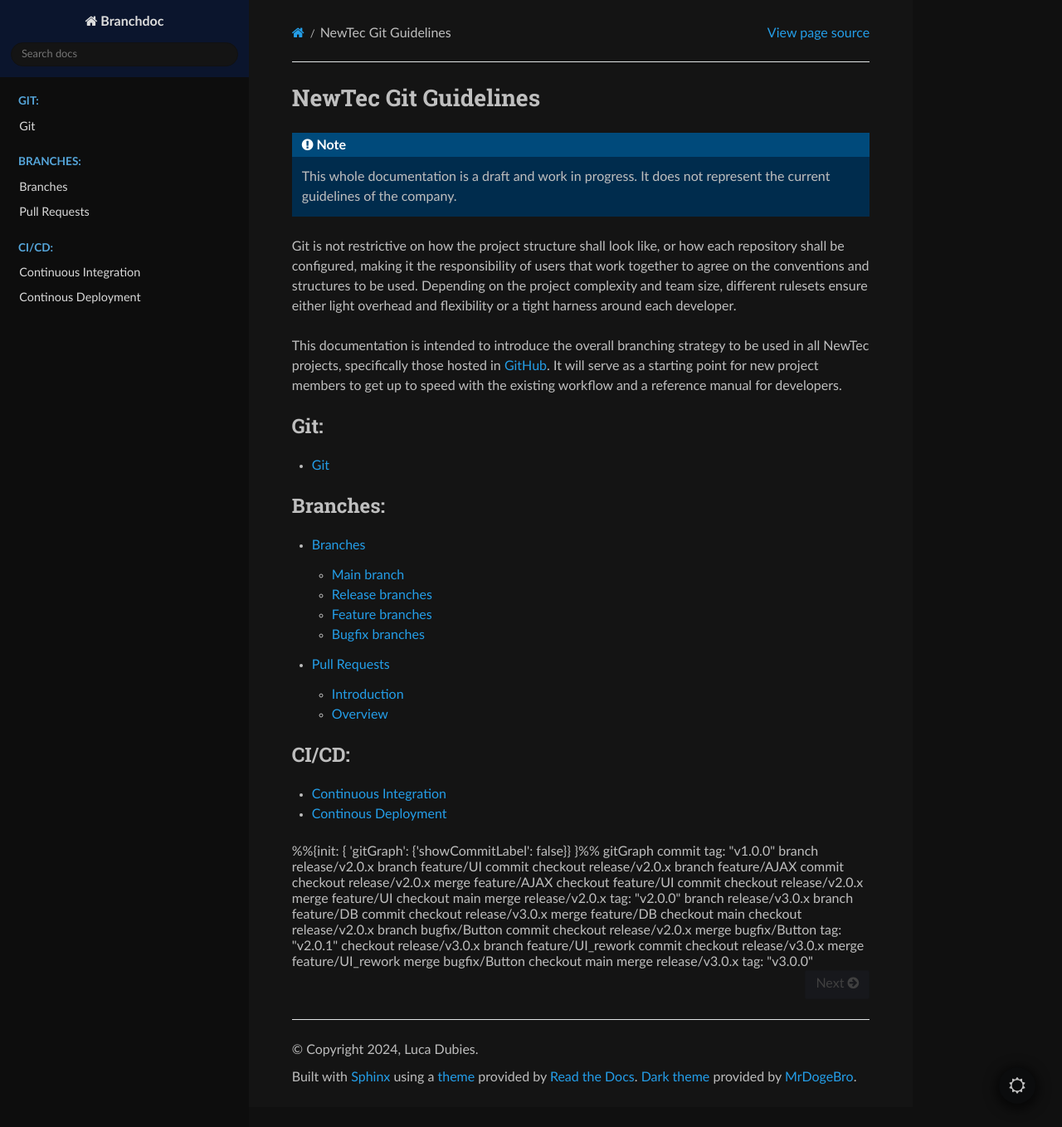
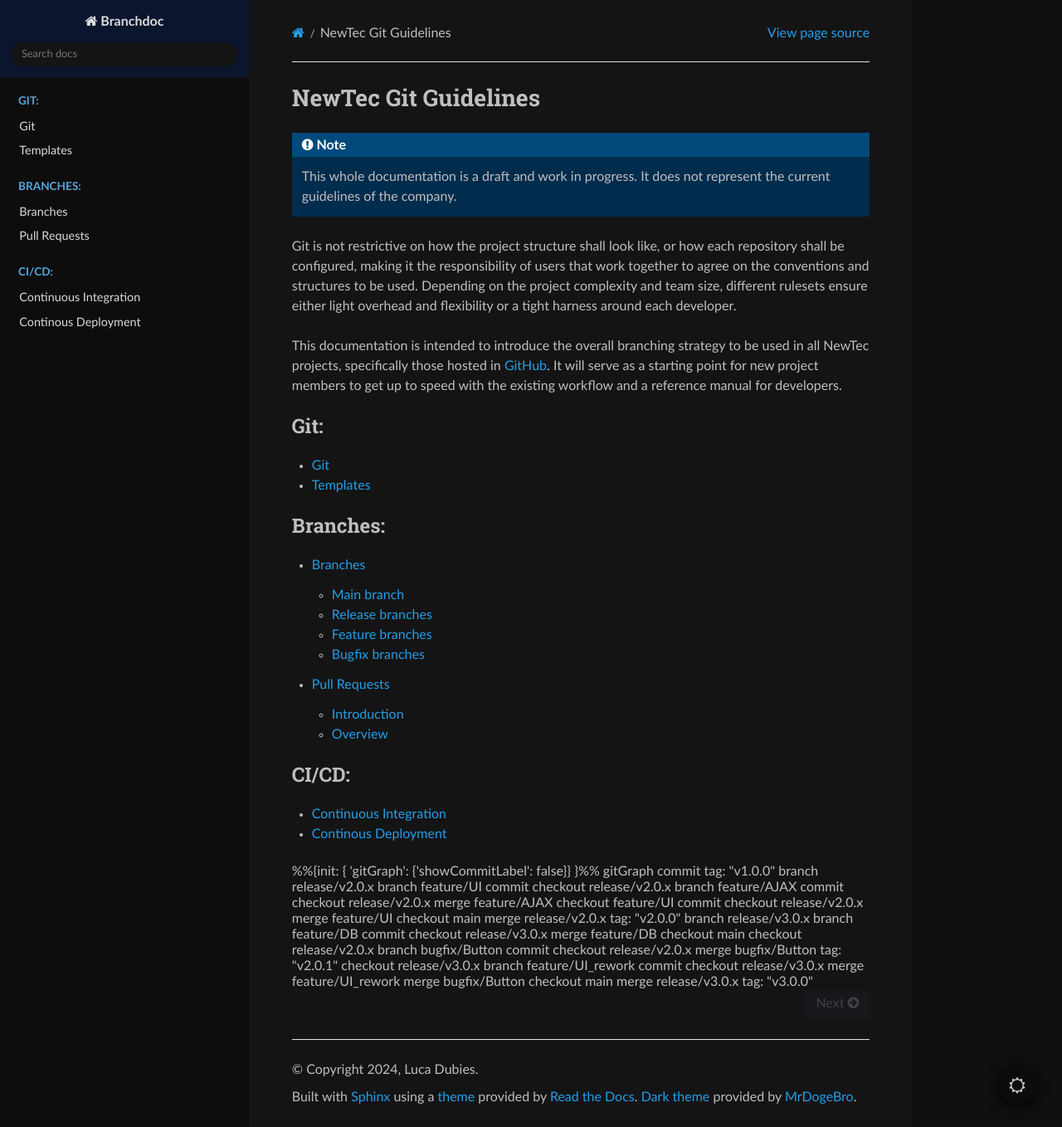
Before and after one commit to LuDubies/branchdoc_io_test, a Sphinx documentation site: the page built from doc/index.rst, in a window 1280 px wide and 1358 px high. Shown: the whole window at 83% size. Built offline with Sphinx 7.4.7 and the Read the Docs theme 2.0.0, drawn with Linux system fonts in a browser that asks for light colours; pages that are not in the unit, such as notebooks, are missing from menus.

Commit message:
Added templates file

```diff
--- /dev/null
+++ b/doc/git/templates.md
@@ -0,0 +1 @@
+# Templates
--- a/doc/index.rst
+++ b/doc/index.rst
@@ -15,6 +15,7 @@ This documentation is intended to introduce the overall branching strategy to be
 
    git/git.md
    git/github.md
+   git/templates.md
 
 
 .. toctree::
```
